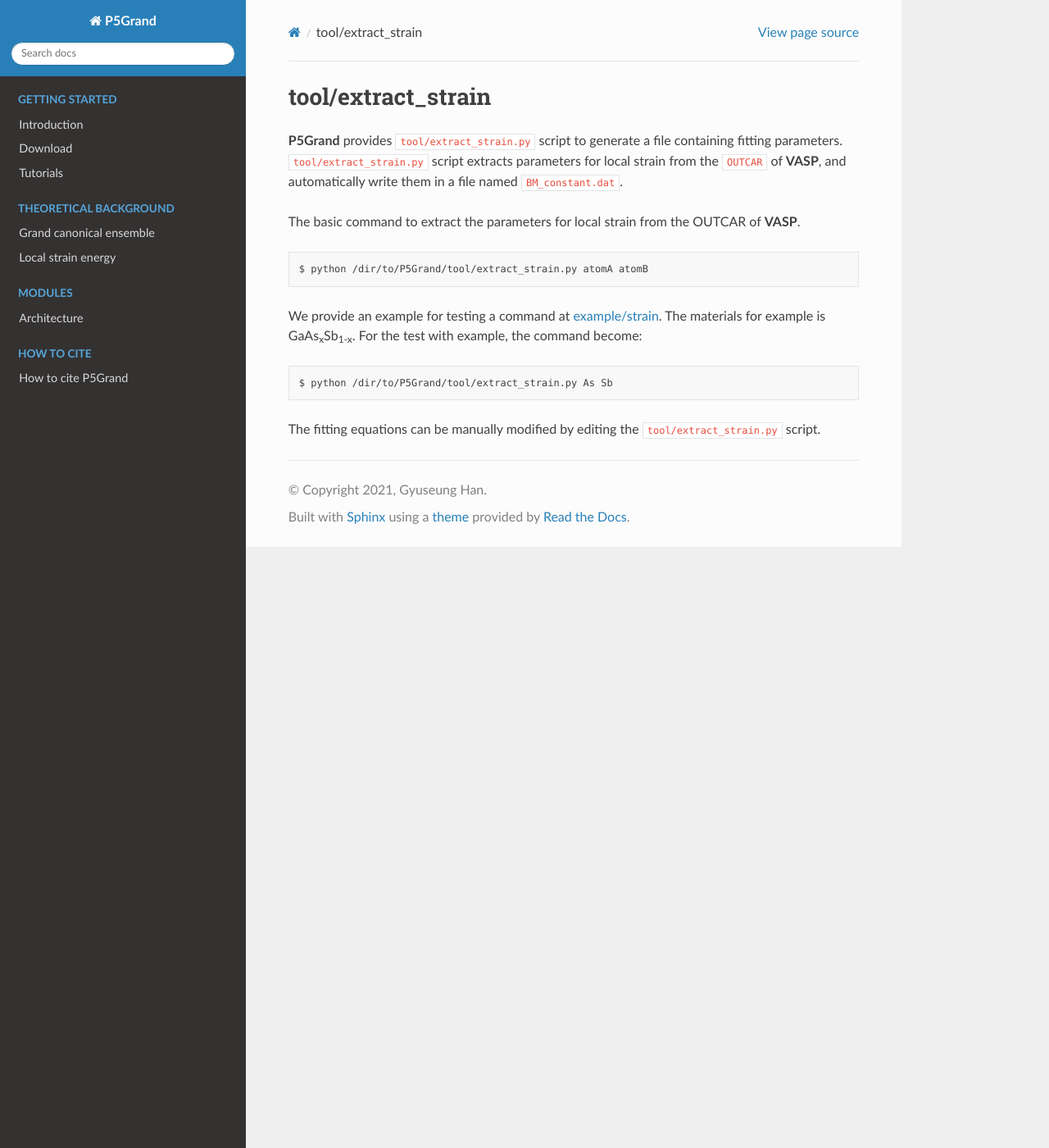
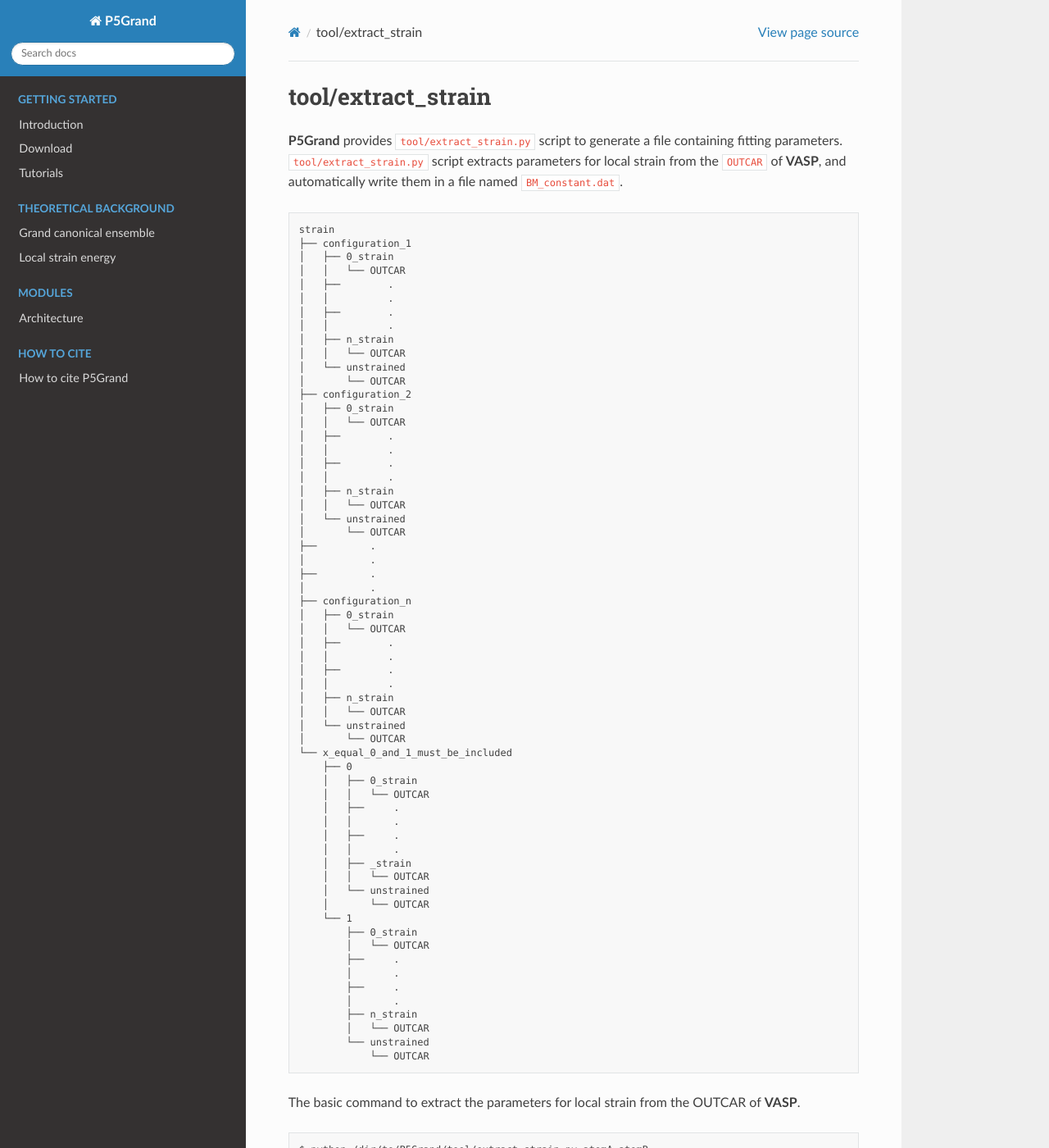
Before and after one commit to Han-Gyuseung/5PG, a Sphinx documentation site: the page built from docs/source/start/tutorial/tool.rst, in a window 1280 px wide and 1400 px high. Shown: the whole window at 82% size. Built offline with Sphinx 7.4.7 and the Read the Docs theme 2.0.0, drawn with Linux system fonts in a browser that asks for light colours.

Commit message:
Update tool.rst

```diff
--- a/docs/source/start/tutorial/tool.rst
+++ b/docs/source/start/tutorial/tool.rst
@@ -3,6 +3,70 @@ tool/extract_strain
 
 **P5Grand** provides ``tool/extract_strain.py`` script to generate a file containing fitting parameters.
 ``tool/extract_strain.py`` script extracts parameters for local strain from the ``OUTCAR`` of **VASP**, and automatically write them in a file named ``BM_constant.dat``.
+
+::
+
+ strain
+ ├── configuration_1
+ │   ├── 0_strain
+ │   │   └── OUTCAR
+ │   ├── 	.
+ │   │   	.
+ │   ├── 	.
+ │   │   	.
+ │   ├── n_strain
+ │   │   └── OUTCAR
+ │   └── unstrained
+ │       └── OUTCAR
+ ├── configuration_2
+ │   ├── 0_strain
+ │   │   └── OUTCAR
+ │   ├── 	.
+ │   │   	.
+ │   ├── 	.
+ │   │   	.
+ │   ├── n_strain
+ │   │   └── OUTCAR
+ │   └── unstrained
+ │       └── OUTCAR
+ ├──         .
+ │           .
+ ├──         .
+ │           .
+ ├── configuration_n
+ │   ├── 0_strain
+ │   │   └── OUTCAR
+ │   ├── 	.
+ │   │   	.
+ │   ├── 	.
+ │   │   	.
+ │   ├── n_strain
+ │   │   └── OUTCAR
+ │   └── unstrained
+ │       └── OUTCAR
+ └── x_equal_0_and_1_must_be_included
+     ├── 0
+     │   ├── 0_strain
+     │   │   └── OUTCAR
+     │   ├──     .
+     │   │       .
+     │   ├──     .
+     │   │       .
+     │   ├── _strain
+     │   │   └── OUTCAR
+     │   └── unstrained
+     │       └── OUTCAR
+     └── 1
+         ├── 0_strain
+         │   └── OUTCAR
+         ├──     .
+         │       .
+         ├──     .
+         │       .
+         ├── n_strain
+         │   └── OUTCAR
+         └── unstrained
+             └── OUTCAR
 
 The basic command to extract the parameters for local strain from the OUTCAR of **VASP**.
 
```
